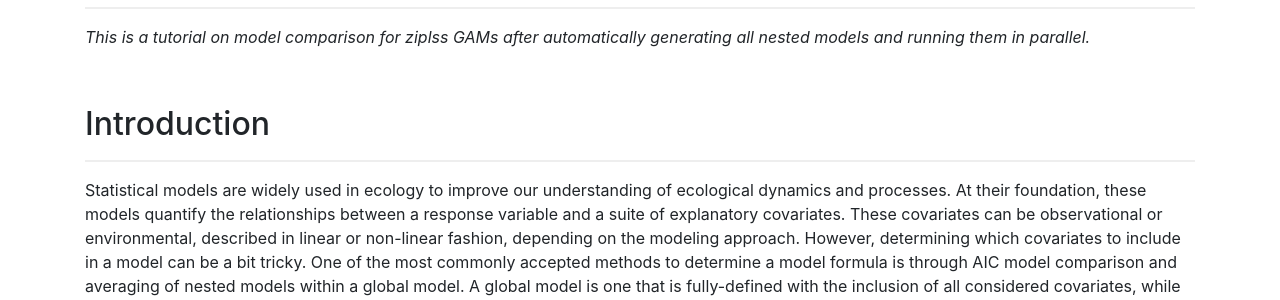
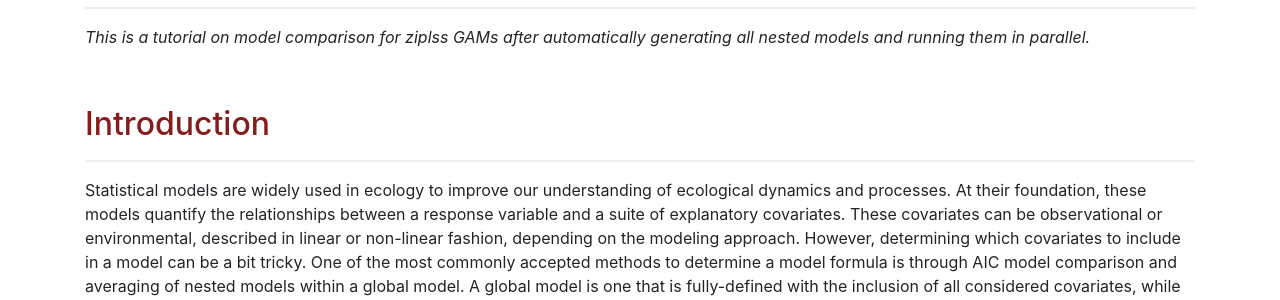
Before and after one commit to chrisyeh96/chrisyeh96.github.io, a Jekyll site: the page built from _posts/2019-05-29-Auto-Nested-Mod.md, in a window 1280 px wide. Shown: the part 231-531 px from the top of the page. Built offline with Jekyll 4.4.1, drawn with Linux system fonts in a browser that asks for light colours; nearby versions of some CDN libraries.

Commit message:
Update 2019-05-29-Auto-Nested-Mod.md

````diff
--- a/_posts/2019-05-29-Auto-Nested-Mod.md
+++ b/_posts/2019-05-29-Auto-Nested-Mod.md
@@ -11,7 +11,7 @@ use_code: true
 
 <br>
 
-## Introduction
+## <span style="color:#881c1c">Introduction</span>
 ---
 Statistical models are widely used in ecology to improve our understanding of ecological dynamics and processes. At their foundation, these models quantify the relationships between a response variable and a suite of explanatory covariates. These covariates can be observational or environmental, described in linear or non-linear fashion, depending on the modeling approach. However, determining which covariates to include in a model can be a bit tricky. One of the most commonly accepted methods to determine a model formula is through AIC model comparison and averaging of nested models within a global model. A global model is one that is fully-defined with the inclusion of all considered covariates, while nested models include only a subset of those covariates. Although a global model includes more information, nested models sometimes perform better, as predicted by the principle of parsimony. Also known as Occam's Razor, this principle states that the simplest explanation is often correct, supporting the case for a more parsimonious model (Stoica & Söderström 1982, and for a recent discussion on this topic, see: Coelho *et al.* 2019). This necessitates the model comparison process, as otherwsie we would always build and select a model with the greatest number of covariates.
 
@@ -338,7 +338,7 @@ models.aictab = models.aictab[order(models.aictab["deltaAIC"]), ]
 models.aictab = round(models.aictab,2)
 ```
 
-## Results
+## <span style="color:#881c1c">Results</span>
 ---
 Finally, we can print the resulting model comparison table.
 
@@ -365,7 +365,7 @@ print(models.aictab)
     `N(.,.)Phi(.,.)`     2.00 3095.28  1375.81   0.00    0.00
 ```
 
-## Discussion
+## <span style="color:#881c1c">Discussion</span>
 ---
 In this example, one of the nested models performs significantly better than the global model (ΔAIC > 2), although the global model still has a weight of ~22%. After this, we would be able to use these model weights for model averaging.
 
````
